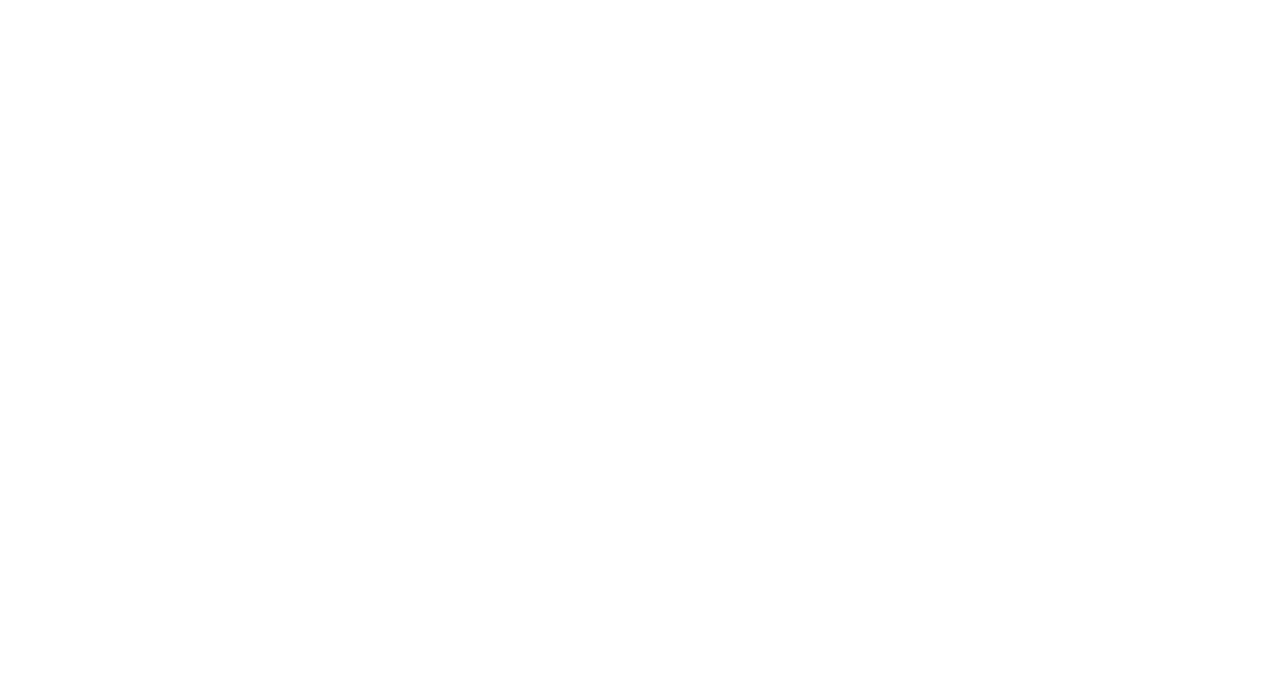
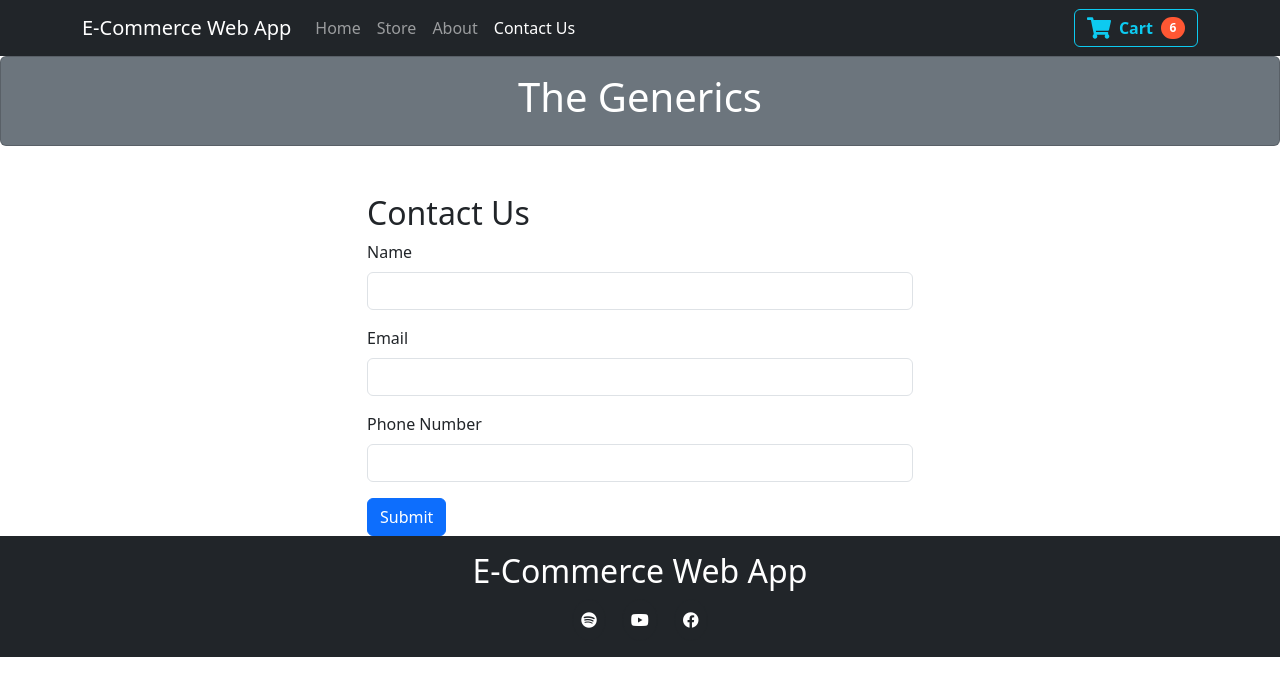
Before and after one commit to ashishkumar082018/e-commerce-web-app, a React (Vite) app: page /contact in a window 1280 px wide. Before the commit this address had no page. Shown: the top 696 px of the page. Built offline with nearby package versions, Linux system fonts and the light colour scheme; no server answers.

Commit message:
Adding Contact US Page via REACT ROUTER

```diff
--- a/src/App.jsx
+++ b/src/App.jsx
@@ -7,6 +7,7 @@
 import About from './components/pages/About';
 import Home from './components/pages/Home';
 import Store from './components/pages/Store';
+import Contact from './components/pages/Contact';
 
 function App() {
   return (
@@ -20,6 +21,7 @@
               <Route path="home" element={<Home />} />
               <Route path="about" element={<About />} />
               <Route path="store" element={<Store />} />
+              <Route path="contact" element={<Contact />} />
             </Route>
           </Routes>
         </div>
--- a/src/components/NavBar.jsx
+++ b/src/components/NavBar.jsx
@@ -20,6 +20,7 @@
                         <Nav.Link as={NavLink} to="/home" end>Home</Nav.Link>
                         <Nav.Link as={NavLink} to="/store">Store</Nav.Link>
                         <Nav.Link as={NavLink} to="/about">About</Nav.Link>
+                        <Nav.Link as={NavLink} to="/contact">Contact Us</Nav.Link>
                     </Nav>
                     <Button variant="outline-info" onClick={handleCartOpen} style={{ position: 'relative' }}>
                         <CartIcon />
--- /dev/null
+++ b/src/components/pages/Contact.jsx
@@ -0,0 +1,97 @@
+import React, { useState } from 'react';
+import { useNavigate } from 'react-router-dom';
+import { Form, Button, Container, Row, Col } from 'react-bootstrap';
+import { toast } from 'react-toastify';
+
+const Contact = () => {
+    const [formData, setFormData] = useState({
+        name: '',
+        email: '',
+        phone: ''
+    });
+    const navigate = useNavigate();
+
+    const apiEndpoint = import.meta.env.VITE_API_ENDPOINT;
+
+    const handleChange = (e) => {
+        const { name, value } = e.target;
+        setFormData((prevData) => ({
+            ...prevData,
+            [name]: value
+        }));
+    };
+
+    const handleSubmit = async (e) => {
+        e.preventDefault();
+
+        try {
+            const response = await fetch(apiEndpoint, {
+                method: 'POST',
+                headers: {
+                    'Content-Type': 'application/json',
+                },
+                body: JSON.stringify(formData),
+            });
+
+            if (!response.ok) {
+                throw new Error('Failed to submit data');
+            }
+
+            toast('Data submitted successfully!');
+            navigate('/');
+        } catch (error) {
+            console.error('Error submitting data: ', error);
+            alert('Failed to submit data');
+        }
+    };
+
+    return (
+        <Container className="mt-5">
+            <Row className="justify-content-md-center">
+                <Col xs={12} md={6}>
+                    <h2>Contact Us</h2>
+                    <Form onSubmit={handleSubmit}>
+                        <Form.Group controlId="formName" className="mb-3">
+                            <Form.Label>Name</Form.Label>
+                            <Form.Control
+                                type="text"
+                                name="name"
+                                value={formData.name}
+                                onChange={handleChange}
+                                required
+                            />
+                        </Form.Group>
+
+                        <Form.Group controlId="formEmail" className="mb-3">
+                            <Form.Label>Email</Form.Label>
+                            <Form.Control
+                                type="email"
+                                name="email"
+                                value={formData.email}
+                                onChange={handleChange}
+                                required
+                            />
+                        </Form.Group>
+
+                        <Form.Group controlId="formPhone" className="mb-3">
+                            <Form.Label>Phone Number</Form.Label>
+                            <Form.Control
+                                type="tel"
+                                name="phone"
+                                value={formData.phone}
+                                onChange={handleChange}
+                                required
+                            />
+                        </Form.Group>
+
+                        <Button variant="primary" type="submit">
+                            Submit
+                        </Button>
+                    </Form>
+                </Col>
+            </Row>
+        </Container>
+    );
+};
+
+export default Contact;
```
Also changed, not shown: 1 other file (tests, documents, lock files or other folders).
